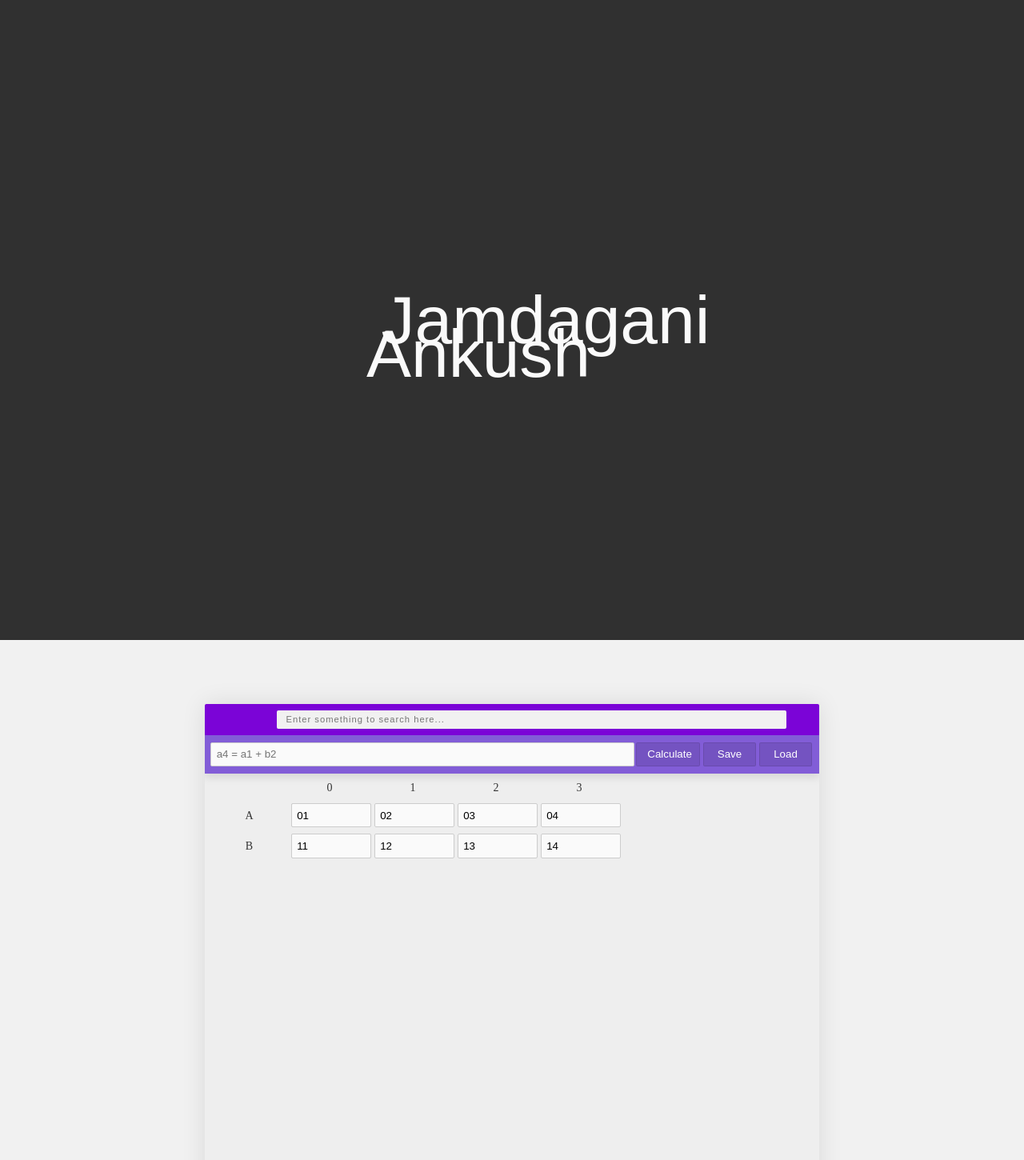
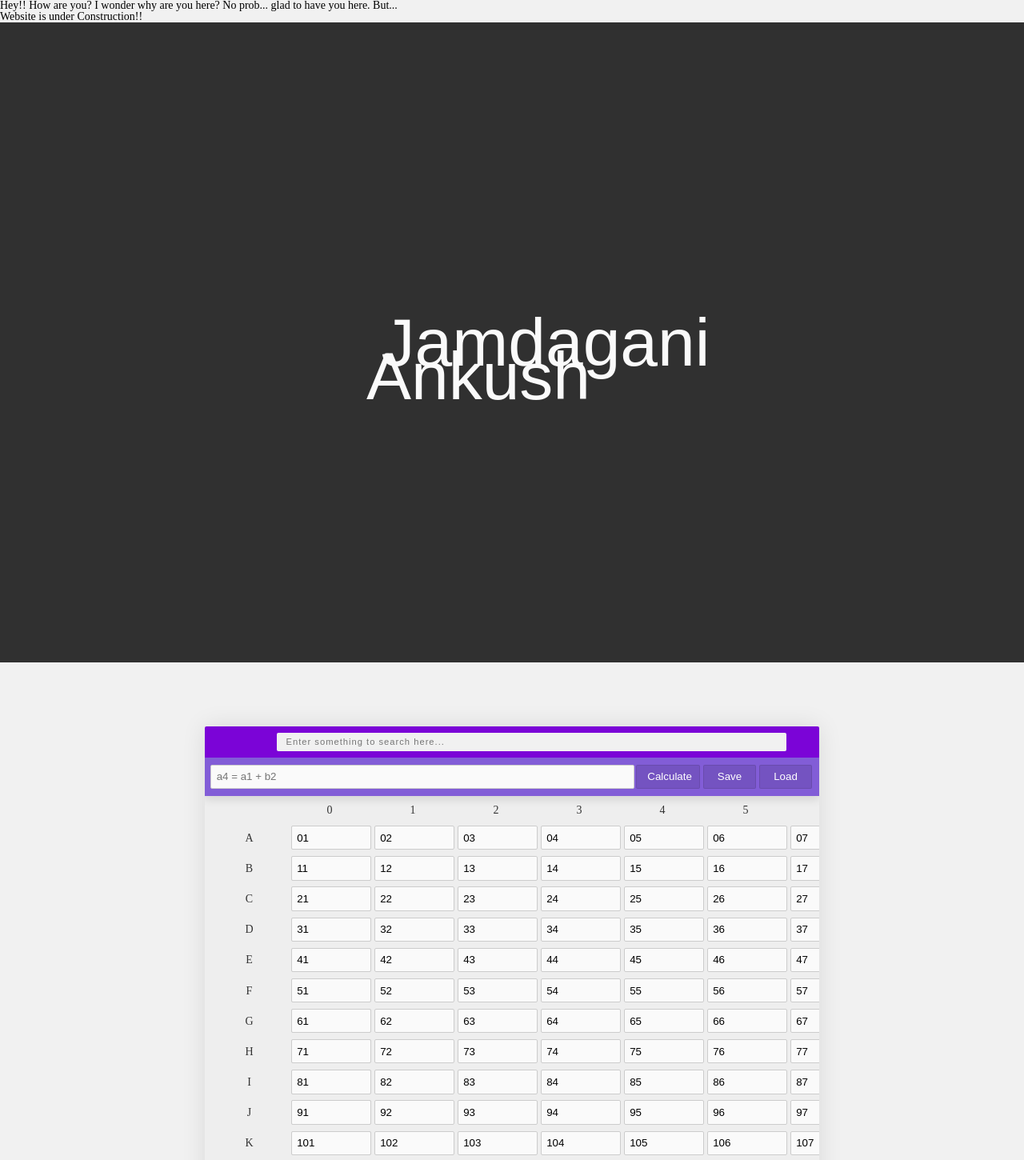
Before and after one commit to ankushjamdagani/portfolio, a React app: page / in a window 1280 px wide. Shown: the top 1450 px of the page at 80% size. Built offline with nearby package versions, Linux system fonts and the light colour scheme; some icons are missing.

Commit message:
run prod - grid props

```diff
--- a/index.html
+++ b/index.html
@@ -9,6 +9,11 @@
 	<style media="screen">
 
 	</style>
+	<div id="disclaimer">
+		Hey!! How are you? I wonder why are you here? No prob... glad to have you here. But...
+
+		<h1>Website is under Construction!!</h1>
+	</div>
 	<div id="app-cover-page"></div>
 	<div id="body-wrapper">
 		<div id="window" class="normal">
--- a/src/components/grid-cell/styles.scss
+++ b/src/components/grid-cell/styles.scss
@@ -30,7 +30,7 @@
 	    z-index: 11;
 	    box-shadow: 0 5px 10px rgba(0,0,0,.1);
 	    top: calc(100% + .5em);
-		max-width: 200px;
+		width: 150px;
 		white-space: normal;
 
 		button {
--- a/src/index.js
+++ b/src/index.js
@@ -22,7 +22,7 @@ ReactDOM.render(
 
 ReactDOM.render(
 	<Provider store={store}>
-		<Grid rowCount={2} colCount={5} />
+		<Grid rowCount={20} colCount={15} />
 	</Provider>,
 	document.getElementById('window-body')
 );
```
Also changed, not shown: 1 other file (tests, documents, lock files or other folders).
